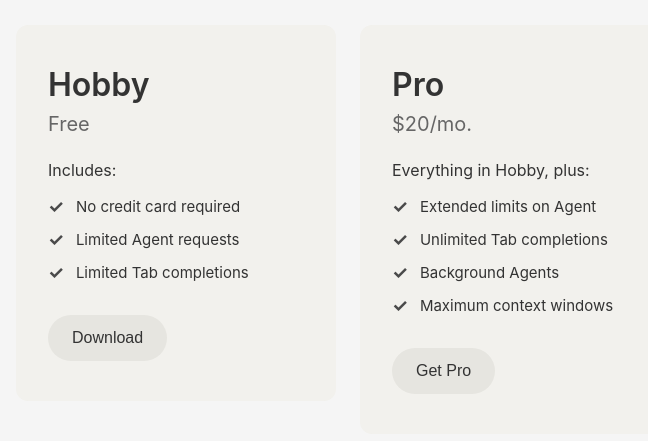
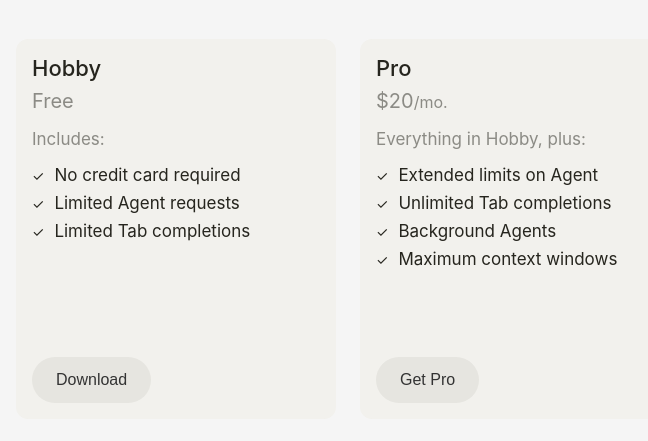
Before and after one commit to mmccolley87/Matt-M-s-new-repository, a plain HTML site: page index.html in a window 1280 px wide. Shown: the part 171-612 px from the top of the page, without its empty margins (292-940 px from the left). Drawn offline with Linux system fonts and the light colour scheme.

Commit message:
Styled UI Cards
Updated style and layout of cards

```diff
--- a/index.html
+++ b/index.html
@@ -9,8 +9,11 @@
 <body>
     <div class="cards-container">
         <div class="card">
-            <h1 class="card-title">Hobby</h1>
-            <p class="card-price">Free</p>
+            <div class="card-top">
+                <h3 class="card-title">Hobby</h3>
+                <p class="card-price">
+                    <span class="card-price-amount">Free</span>
+                </p>
                 <div class="card-content">
                     <p class="includes-text">Includes:</p>
                     <ul class="features-list">
@@ -28,11 +31,16 @@
                         </li>
                     </ul>
                 </div>
+            </div>
             <button class="download-button">Download</button>
         </div>
         <div class="card">
-            <h1 class="card-title">Pro</h1>
-            <p class="card-price">$20/mo.</p>
+            <div class="card-top">
+                <h3 class="card-title">Pro</h3>
+                <p class="card-price">
+                    <span class="card-price-amount">$20</span>
+                    <span class="card-price-period">/mo.</span>
+                </p>
                 <div class="card-content">
                     <p class="includes-text">Everything in Hobby, plus:</p>
                     <ul class="features-list">
@@ -54,6 +62,7 @@
                         </li>
                     </ul>
                 </div>
+            </div>
             <button class="download-button">Get Pro</button>
         </div>
     </div>
--- a/styles.css
+++ b/styles.css
@@ -24,34 +24,51 @@ body {
 }
 
 .card {
+    display: flex;
+    flex-direction: column;
+    min-height: 380px;
     background-color: #f2f1ed;
     border-radius: 12px;
-    padding: 40px 32px;
+    padding: 16px;
     width: 320px;
     flex-shrink: 0;
 }
 
+.card-top {
+    display: flex;
+    flex-direction: column;
+}
+
 .card-title {
-    font-size: 32px;
-    font-weight: 600;
-    color: #333;
+    font-size: 22px;
+    font-weight: 500;
+    color: #26251e;
     margin-bottom: 8px;
 }
 
 .card-price {
-    font-size: 20px;
-    color: #666;
-    margin-bottom: 24px;
+    font-size: 22px;
+    color: rgba(38, 37, 30, 0.5);
+    display: flex;
+    align-items: baseline;
+    gap: 0;
 }
 
-.card-content {
-    margin-bottom: 32px;
+.card-price-amount {
+    font-size: 20px;
+    font-weight: 400;
+    color: inherit;
+}
+
+.card-price-period {
+    font-size: 16px;
+    color: inherit;
 }
 
 .includes-text {
-    font-size: 16px;
-    color: #333;
-    margin-bottom: 16px;
+    font-size: 17px;
+    color: rgba(38, 37, 30, 0.5);
+    margin: 16px 0px;
 }
 
 .features-list {
@@ -62,19 +79,20 @@ body {
 .features-list li {
     display: flex;
     align-items: center;
-    margin-bottom: 12px;
-    font-size: 15px;
-    color: #333;
+    margin-bottom: 8px;
+    font-size: 17px;
+    color: #26251e;
 }
 
 .checkmark {
-    color: #4a4a4a;
-    font-size: 18px;
-    margin-right: 12px;
-    font-weight: bold;
+    color: #26251e;
+    font-size: 14px;
+    margin-right: 10px;
+    font-weight: regular;
 }
 
 .download-button {
+    margin-top: auto;
     width: fit-content;
     background-color: #e6e5e0;
     border: none;
```
Lines whose indentation alone changed are shown as unchanged.
